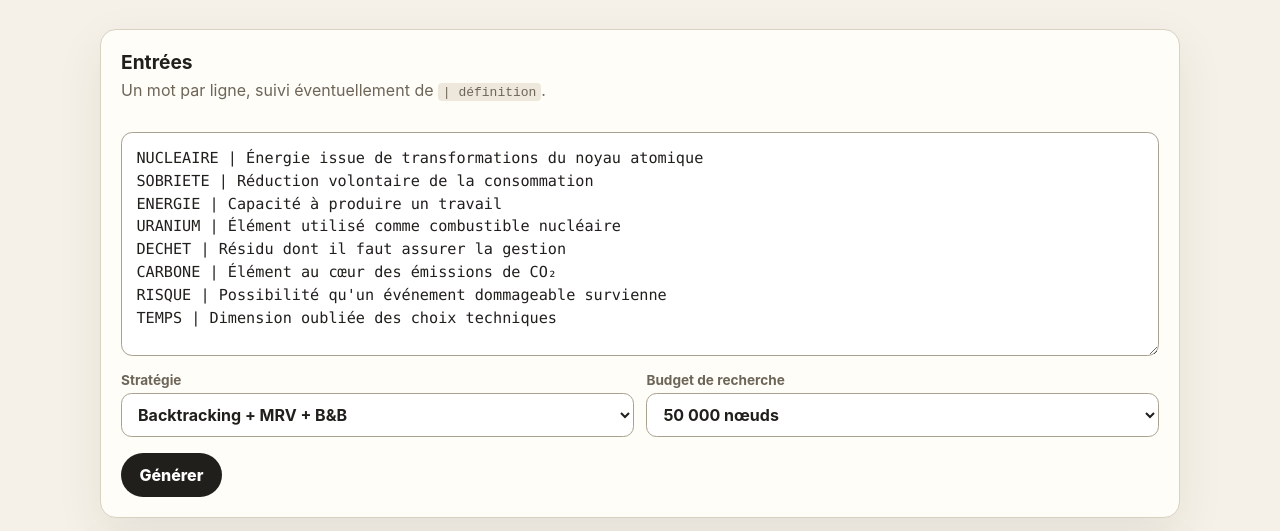
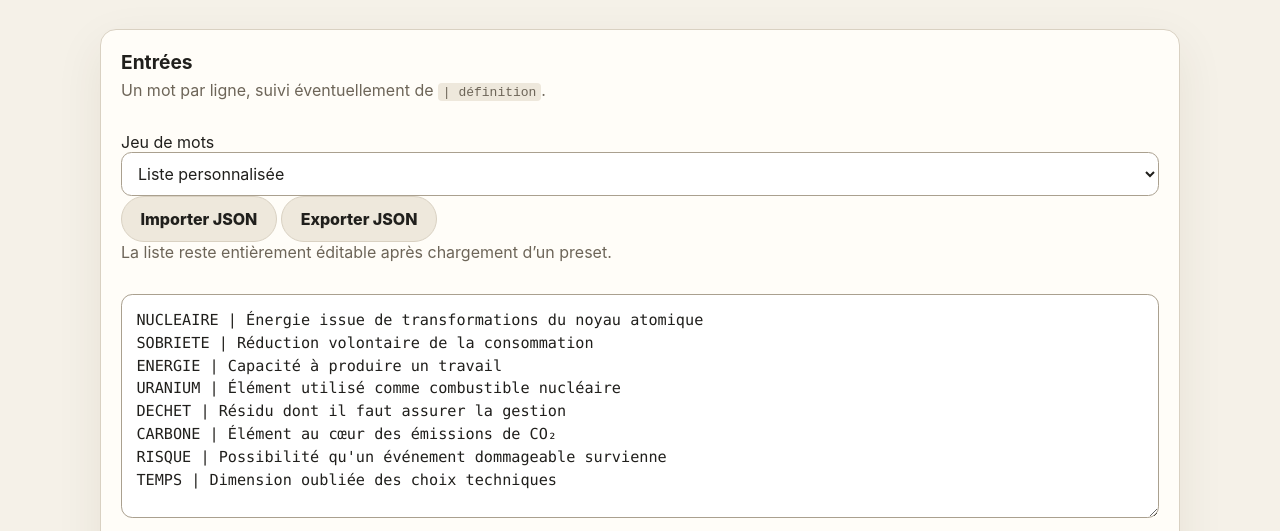
Before and after one commit to gotoo77/Cruciverbalis, a website built with Vite: page index.html in a window 1280 px wide. Shown: the part 245-776 px from the top of the page. Built offline with nearby package versions, Linux system fonts and the light colour scheme.

Commit message:
feat: load WordSet playground integration

```diff
--- a/index.html
+++ b/index.html
@@ -9,5 +9,6 @@
   <body>
     <main id="app"></main>
     <script type="module" src="/src/main.ts"></script>
+    <script type="module" src="/src/word-set-playground.ts"></script>
   </body>
 </html>
```
